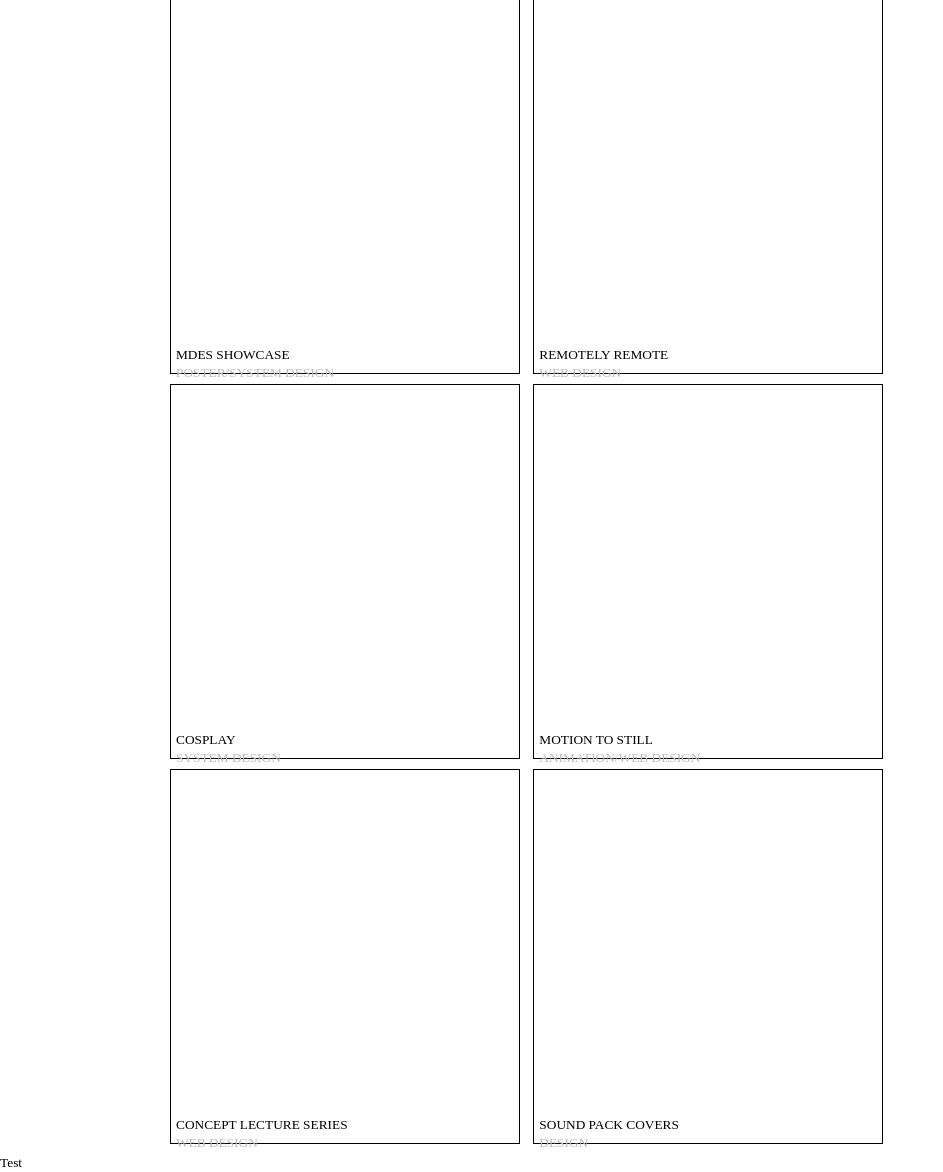
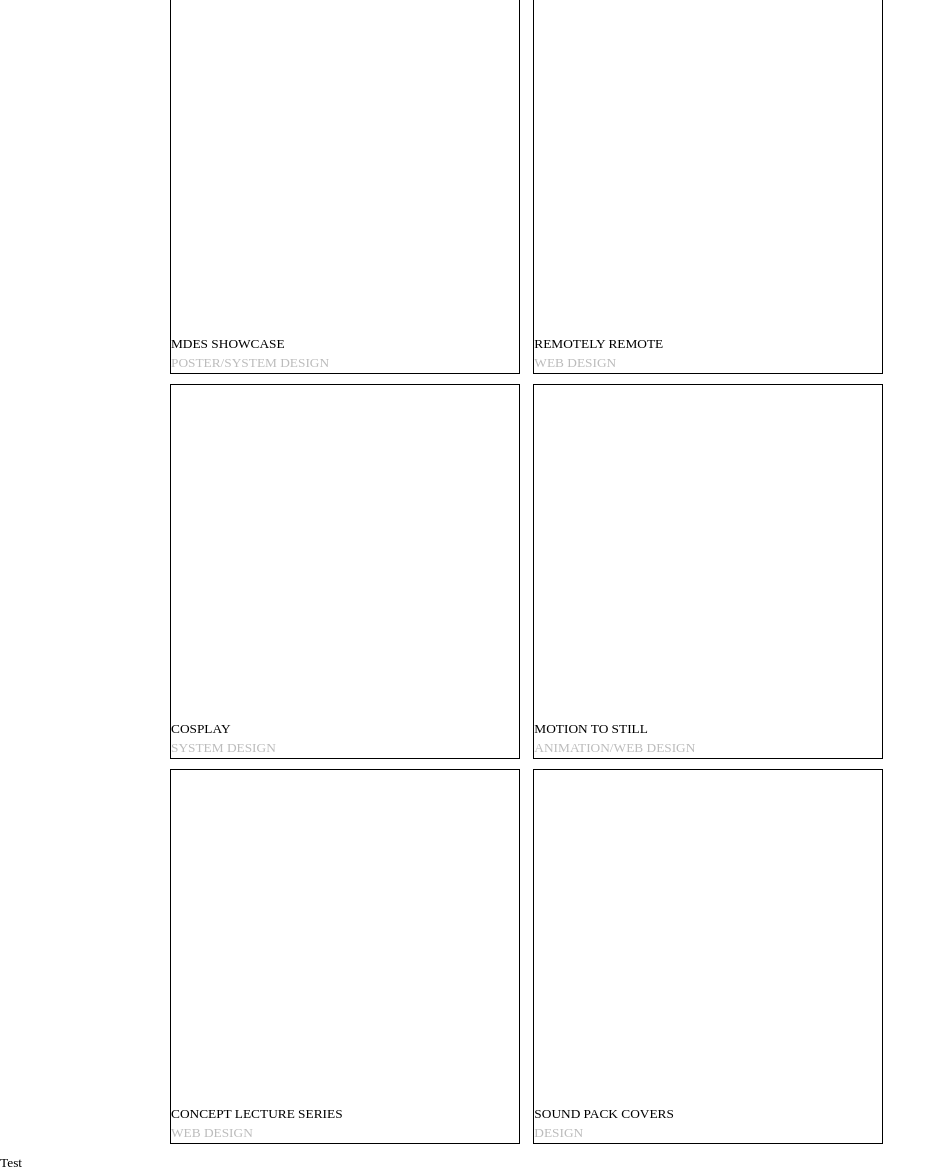
Before and after one commit to jaredkitade/portfolio, a PHP site: page / in a window 1280 px wide. Shown: the part 20-1192 px from the top of the page, without its empty margins (0-943 px from the left). Run offline with PHP 8.4, Linux system fonts and the light colour scheme.

Commit message:
thumbnail

```diff
--- a/style.css
+++ b/style.css
@@ -70,13 +70,16 @@ a {
 .thumbnail img {
 	max-width: 350px;
 	max-height: 350px;
+	background: green;
 }
 .info {
 	vertical-align: bottom;
 	position: absolute;
-	bottom: 2px;
+	/*bottom: 2px;
 	left: 5px;
-	height: 25px;
+	height: 25px;*/
+	bottom: 0px;
+	left: 0px;
 	width: 350px;
 }
 .project-description {
```
